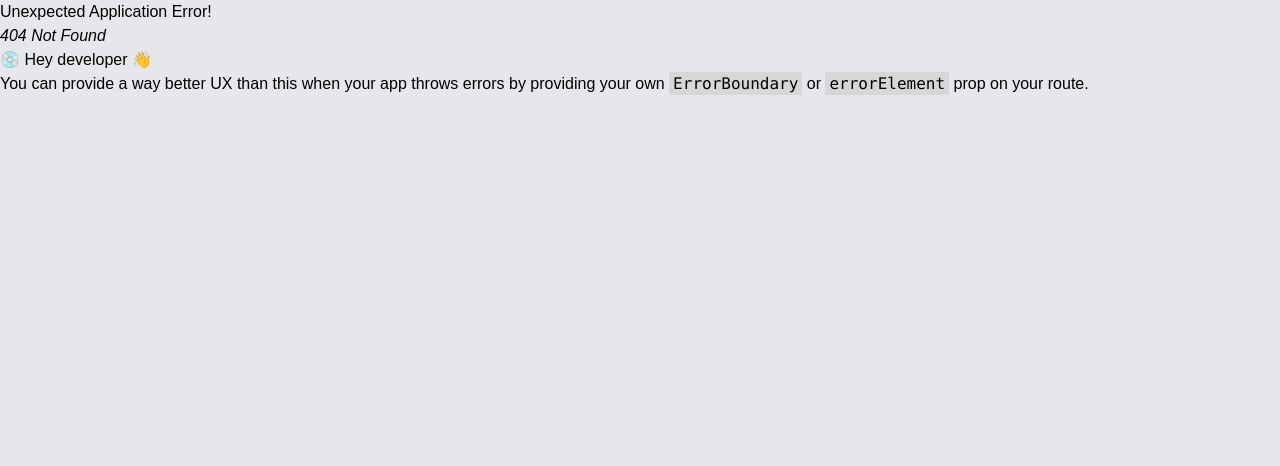
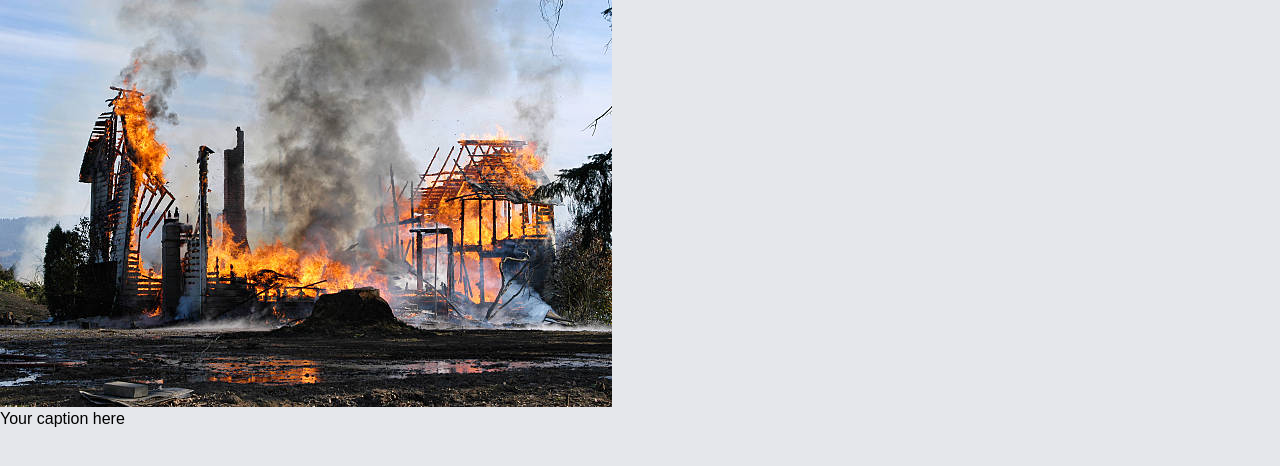
Before and after one commit to Samikshyagithub/EcoWatch, a React (Create React App) app in the folder Samikshya/frontend/: page /Firedetection in a window 1280 px wide. Before the commit this address had no page. Shown: the top 466 px of the page. Built offline with nearby package versions, Linux system fonts and the light colour scheme.

Commit message:
Frontend added

```diff
--- /dev/null
+++ b/Samikshya/frontend/src/components/fire.jsx
@@ -0,0 +1,12 @@
+import React from 'react';
+
+const ImageDisplay = ({ image, caption }) => {
+  return (
+    <div className="image-container">
+      <img className="image" src={image} alt={caption} />
+      <div className="caption">{caption}</div>
+    </div>
+  );
+}
+
+export default ImageDisplay;
--- /dev/null
+++ b/Samikshya/frontend/src/pages/Firedetection.jsx
@@ -0,0 +1,13 @@
+import React from 'react';
+import ImageDisplay from '../components/fire'; // Adjust the path to the ImageDisplay component
+import House from "../assets/House.jpg";
+
+const FireDetection = () => {
+  return (
+    <div className="App">
+      <ImageDisplay image={House} caption="Your caption here" />
+    </div>
+  );
+}
+
+export default FireDetection;
```
Also changed, not shown: Samikshya/frontend/src/App.js (+16 -11 lines).
